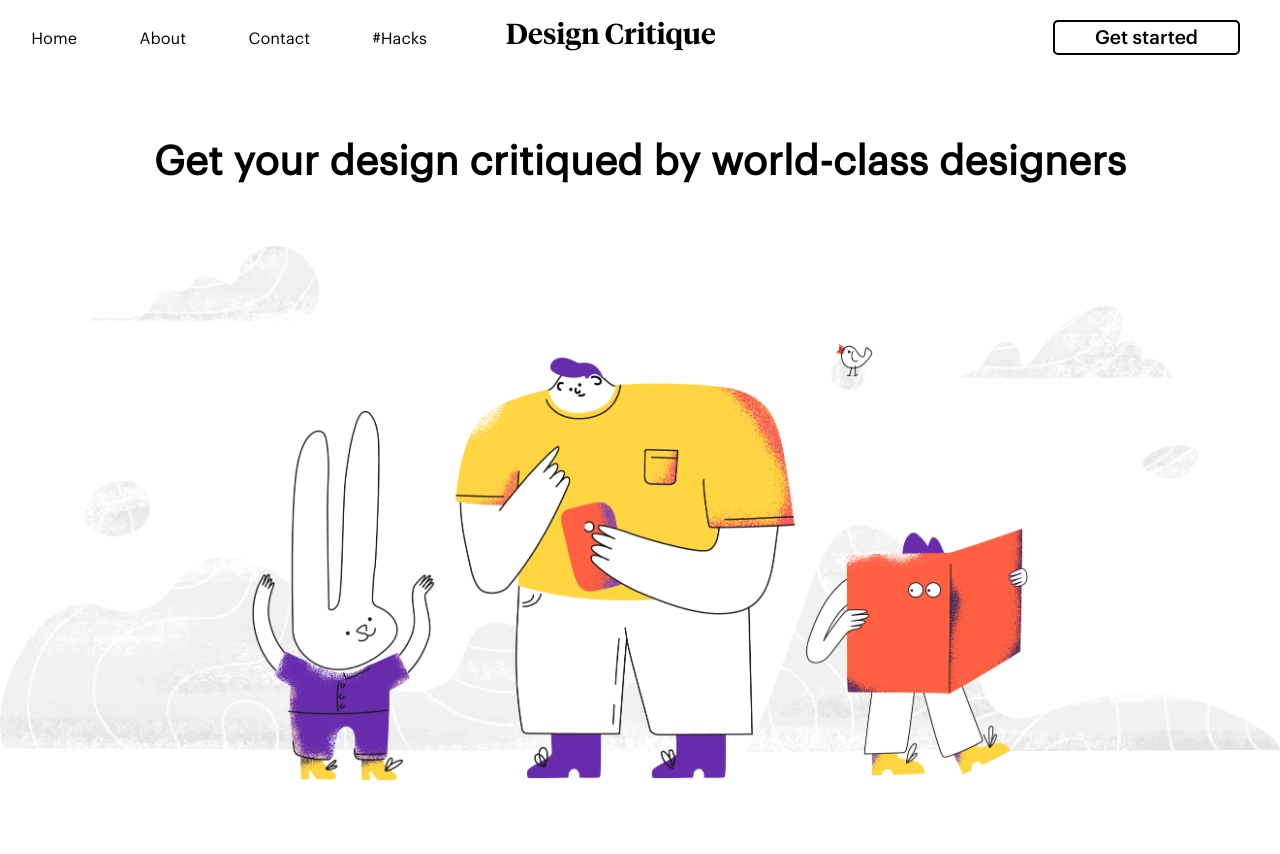
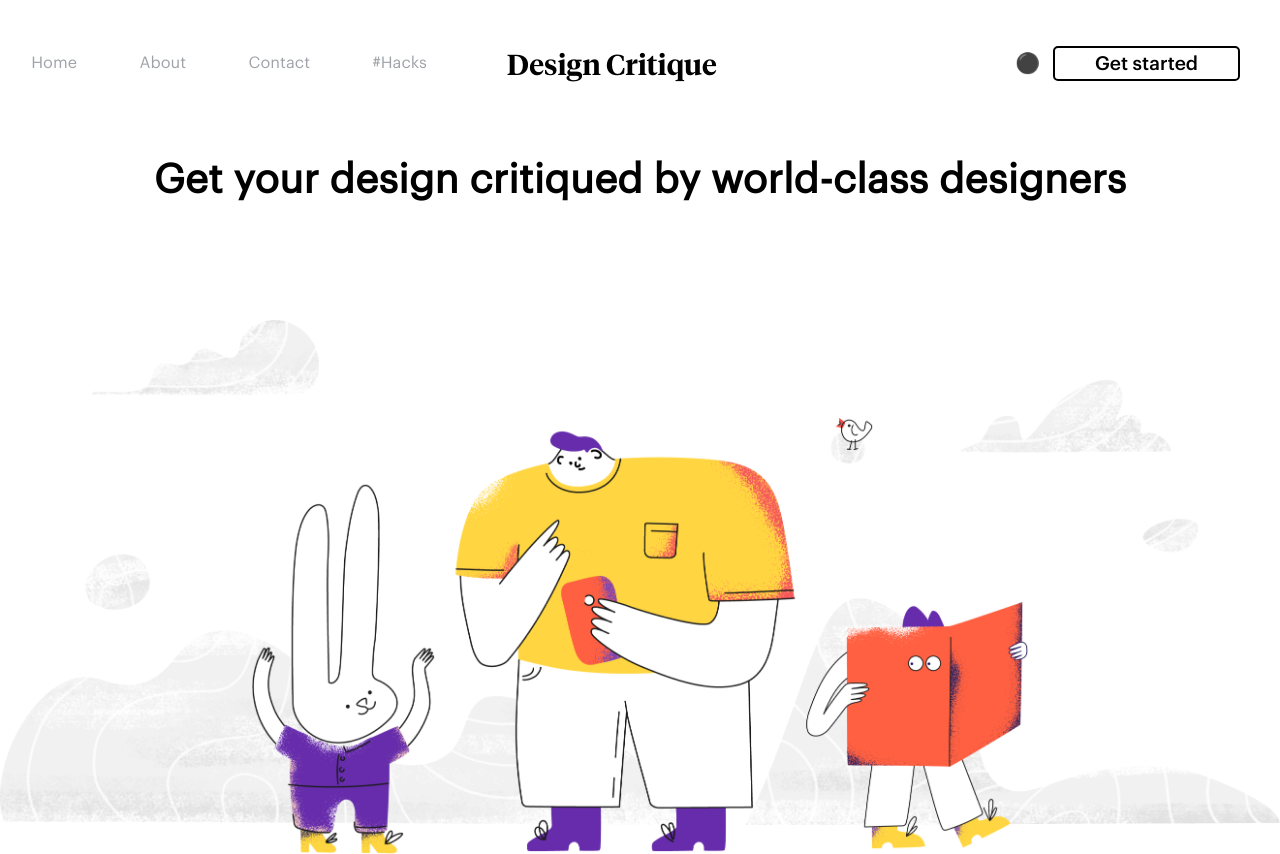
Before and after one commit to MagdaCale/design_review, a plain HTML site: page index.html in a window 1280 px wide. Shown: the top 854 px of the page. Drawn offline with Linux system fonts and the light colour scheme.

Commit message:
js added

```diff
--- a/assets/css/style.css
+++ b/assets/css/style.css
@@ -53,6 +53,7 @@ p {
     font-family: graphik_reg;
 }
 
+
 section {
     margin: 0 auto;
 }
@@ -64,10 +65,16 @@ section {
 
 
 header {
-    margin: 0 auto;
+    margin: 3vh auto;
     display: flex;
     justify-content: space-around;
     align-items: baseline;
+    align-items: center;
+    position: fixed;
+    top: 0;
+    left: 0;
+    right: 0;
+    z-index: 1000;
 }
 
 nav {
@@ -82,7 +89,7 @@ nav>a {
 }
 
 .btn {
-    margin: 0 5vh;
+    margin: 0 5vh 0 1vw;
     font-size: 1.2rem;
     padding: 5px 40px;
     background-color: white;
@@ -94,9 +101,14 @@ nav>a {
     color: white;
     background-color: black;
     border: 2px solid white;
-    box-shadow: 4px 4px 2px 0px #000000;
+    box-shadow: 4px 4px 0px 0px #000000;
 }
 
+#myButton{
+    border: none;
+    background-color: rgba(255, 255, 255, 0);
+    font-size: 20px;
+}
 
 header>h2 {
     margin: 0 auto;
@@ -120,7 +132,7 @@ header>h2 {
 h1 {
     font-size: 2.5rem;
     text-align: center;
-    margin: 5% 0;
+    margin: 20vh 0 15vh 0;
 }
 
 .hero_article {
--- /dev/null
+++ b/assets/js/main.js
@@ -0,0 +1,16 @@
+
+
+document.getElementById('myButton').addEventListener('click', function() {
+    if (document.body.style.backgroundColor === 'black') {
+    document.body.style.backgroundColor = 'white';
+    document.getElementById('myButton').innerHTML = '⚫️'
+    document.body.style.color = 'black';
+    } else {
+    document.body.style.backgroundColor = 'black';
+    document.getElementById('myButton').innerHTML = '⚪️'
+    document.body.style.color = 'white';
+    }
+})
+
+
+article_line
--- a/index.html
+++ b/index.html
@@ -11,10 +11,11 @@
     <!-- ************* Hier beginnt der header ************* -->
     <header> <!-- Flex // space around -->
         <nav> <!-- padding -->
-            <a href="./assets/img/giphy.gif"><li>Home</li></a>
-            <a href="./assets/img/kenny.gif"><li>About</li></a>
-            <a href="./assets/img/game.gif"><li>Contact</li></a>
-            <a href="./assets/img/balls.gif"><li>#Hacks</li></a>
+            <a href="./assets/img/giphy.gif"><p class="navPTag">Home</p></a>
+            <a href="./assets/img/kenny.gif"><p class="navPTag">About</p></a>
+            <a href="./assets/img/game.gif"><p class="navPTag">Contact</p></a>
+            <a href="./assets/img/balls.gif"><p class="navPTag">#Hacks</p></a>
+
         </nav>
         <div class="mobil_menu">
             <span></span>
@@ -22,6 +23,7 @@
             <span></span>
         </div>
         <h2>Design Critique</h2>
+        <button onclick={click} id="myButton">⚫️</button>
         <button class="btn">Get started</button>
     </header>
 
@@ -83,7 +85,7 @@
             </article>
 
             <section class="article_five"> <!--  Section "Any questions mit der Border: line "  -->
-                <div class="article_line"></div>
+                <div id="article_line"></div>
                 <h3>Have any questions?</h3>
             </section>
         </section>
@@ -95,5 +97,6 @@
             </article>
         </footer>
     </main>
+    <script src="assets/js/main.js"></script>
 </body>
 </html>
```
